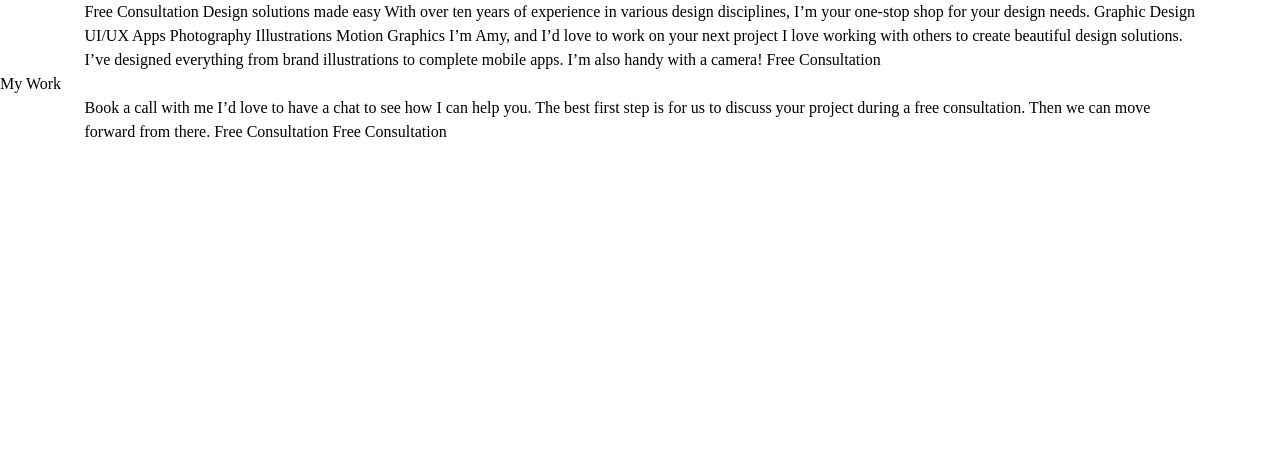
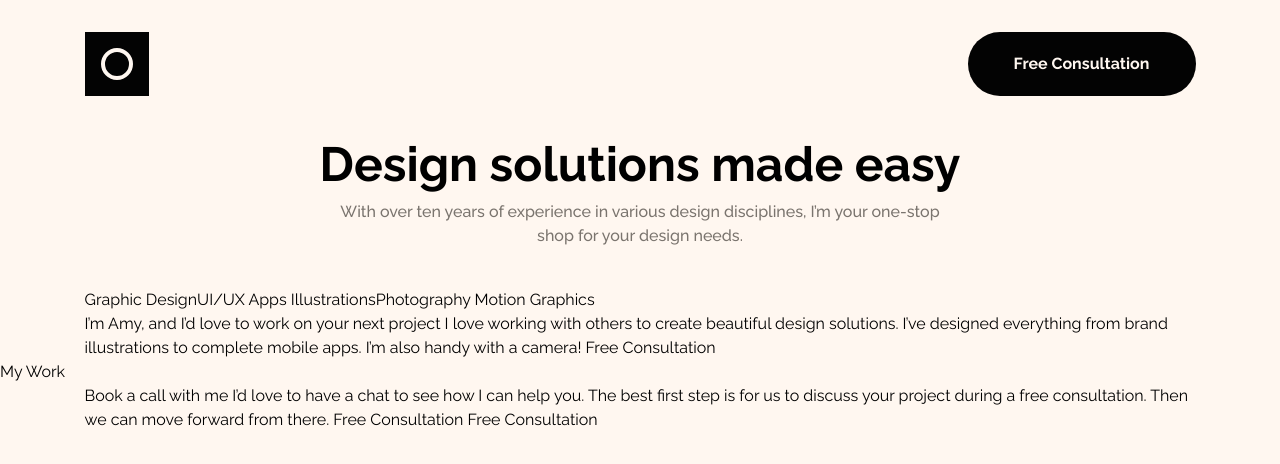
Before and after one commit to KarenDouglas/Frontend-Mentor-Design-Portfolio-Challenge, a website: page starter-code/index.html in a window 1280 px wide. Drawn offline with Linux system fonts and the light colour scheme.

Commit message:
initial styling of page

```diff
--- a/starter-code/index.html
+++ b/starter-code/index.html
@@ -8,20 +8,33 @@
   <link rel="stylesheet"    href="css/index.css">
   <title>Frontend Mentor | Single-page design portfolio</title>
 </head>
-<body>
- <div class="content">
-  Free Consultation
+<body class="bg-light-cream">
+ <div class="content pt-3">
+  <div class="flex-row space-between mb-3">
+<i><img src="assets/logo.svg" alt=""></i>
+    <button class="consult-btn1"> Free Consultation</button>
+  </div>
 
-  Design solutions made easy
 
-  With over ten years of experience in various design disciplines, I’m your one-stop shop for your design needs.
+  <!-- Heading Pitch-->
+ <div class="pitch mb-4">
+  <h1 class="text-center mt-3">Design solutions made easy</h1>
+    <p class="text-center text-med-brown">With over ten years of experience in various design disciplines, I’m your one-stop shop for your design needs.</p>
+ </div>
 
-  Graphic Design
-  UI/UX
-  Apps
-  Photography
-  Illustrations
-  Motion Graphics
+ <!-- Designs with Images-->
+  <div class=" design-types container align-center mt-4">
+    <div class="row space-between">
+      <div class="col-lg-4"> Graphic Design</div>
+      <div class="col-lg-4"> UI/UX Apps Illustrations</div>
+      <div class="col-lg-4"> Photography Motion Graphics</div>
+    </div>
+  </div>
+
+
+
+
+
 
   I’m Amy, and I’d love to work on your next project
 
--- a/starter-code/scss/_base.scss
+++ b/starter-code/scss/_base.scss
@@ -1,7 +1,55 @@
+// fonts
+@import url('https://fonts.googleapis.com/css2?family=Raleway:wght@400;500;700&display=swap');
+// Main basic layout and features
 
-
+body{
+ font-family: $FontFamily;
+}
+button, a{
+    cursor: pointer;
+}
 .content{
     margin: 0 auto;
     max-width: 1111px;
     min-width: 339px;
+    h1{
+        font-size: $F48px;
+    }
+
+    // button and button hover
+        .consult-btn1{
+        width: 228px;
+        border-radius: 32px;
+        border: none;
+        color: $Light-Cream;
+        background-color: $Black;
+        font-weight: $F-lg;
+    }
+    .consult-btn1:hover{
+        width: 228px;
+        border-radius: 32px;
+        border: none;
+        color: $Light-Cream;
+        background-color: $Gal-Blue;
+    }
+    .pitch{
+        margin: 0 auto;
+        max-width: 752px;
+        p{
+            margin-inline: 60px;
+            font-weight: $F-md;
+        }
+    }
+    // pictures layout
+    .design-types{
+        display: flex;
+    }
+    // bottom button
+    .consult-btn2{
+        width: 228px;
+        border-radius: 32px;
+        border: none;
+        color: $Light-Cream
+    }
+
 }
--- a/starter-code/scss/_utilities.scss
+++ b/starter-code/scss/_utilities.scss
@@ -33,7 +33,16 @@
     text-align: center;
 }
 
+.font-bold{
+    font-weight: $F-lg;
+}
+.font-med{
+    font-weight: $F-md;
+}
 
+.font-reg{
+    font-family: $F-sm;
+}
 
 
 
--- a/starter-code/scss/_variables.scss
+++ b/starter-code/scss/_variables.scss
@@ -1,4 +1,4 @@
-
+@import url('https://fonts.googleapis.com/css2?family=Raleway:wght@400;500;700&display=swap');
 // theme colors
 
 $Gal-Blue: #755cde;
@@ -23,9 +23,16 @@ $colors:(
     "light-cream": $Light-Cream
 );
 
-// font sizes to rem
+// Font Family, weight font sizes to rem
 $F14px: .875rem;
 $F16px: 1rem;
 $F20px: 1.25rem;
 $F24px: 1.5rem;
 $F32px: 2rem;
+$F40px: 2.5rem;
+$F48px: 3rem;
+
+$FontFamily: 'Raleway', sans-serif;
+$F-sm: 400;
+$F-md: 500;
+$F-lg: 700;
```
Also changed, not shown: starter-code/css/index.css.
